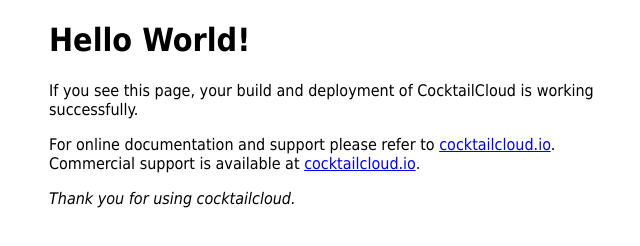
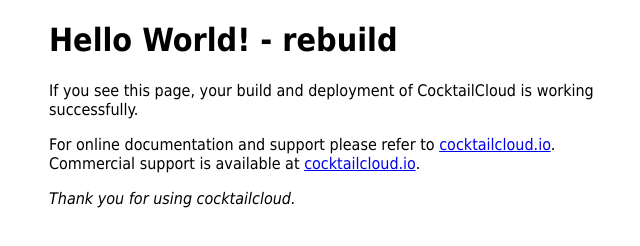
Before and after one commit to AcornGun/testhtml, a plain HTML site: page index.html in a window 1280 px wide. Shown: the whole page, without its empty margins (311-951 px from the left). Drawn offline with Linux system fonts and the light colour scheme.

Commit message:
Update index.html

```diff
--- a/index.html
+++ b/index.html
@@ -11,7 +11,7 @@
 </style>
 </head>
 <body>
-<h1>Hello World!</h1>
+<h1>Hello World! - rebuild</h1>
 <p>If you see this page,
 your build and deployment of CocktailCloud is working successfully.</p>
 
```
